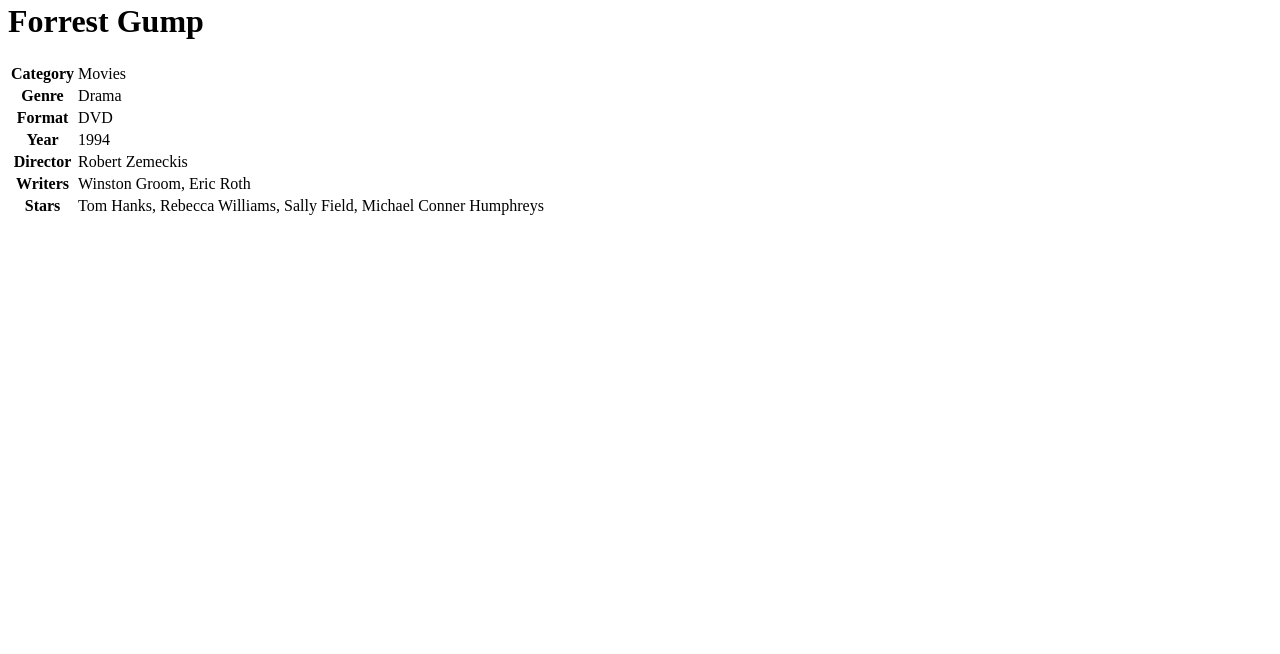
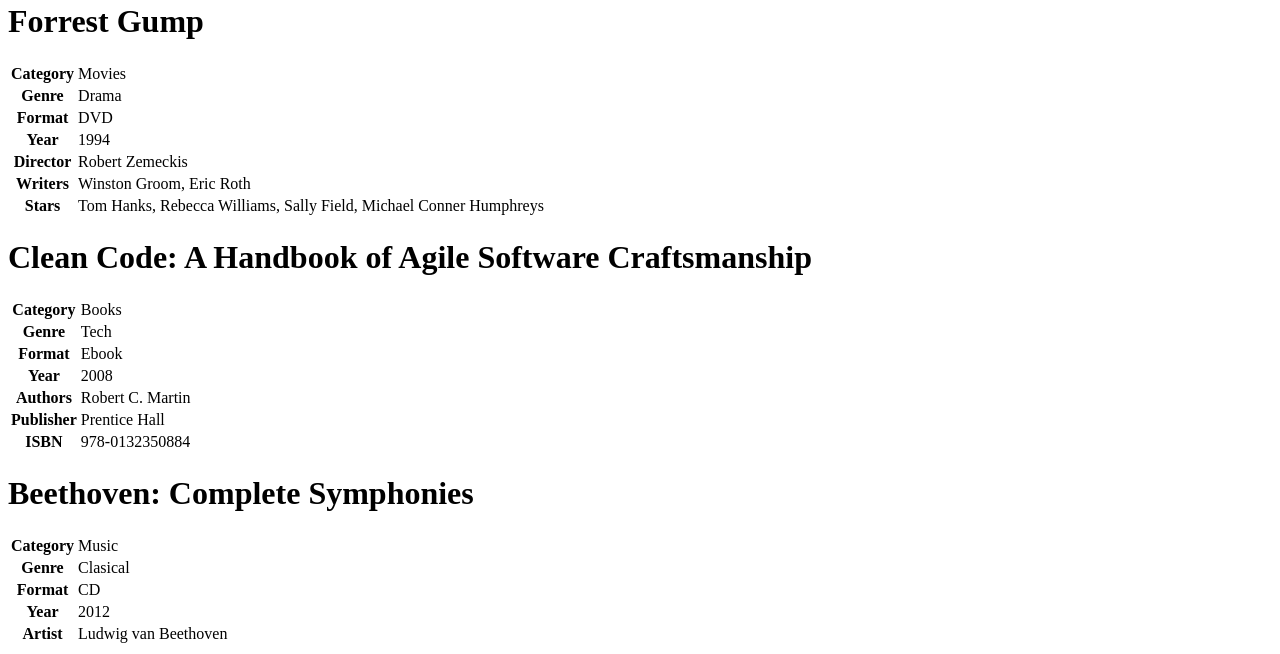
Before and after one commit to Critical187/TCI_Crawler, a plain HTML site: page TestPages/TestPage.html in a window 1280 px wide. Shown: the part 555-1209 px from the top of the page. Before the commit the page ends 800 px from the top, so only its background shows below. Drawn offline with Linux system fonts and the light colour scheme.

Commit message:
TestPage

```diff
--- a/TestPages/TestPage.html
+++ b/TestPages/TestPage.html
@@ -53,6 +53,60 @@
                         <td>Tom Hanks, Rebecca Williams, Sally Field, Michael Conner Humphreys</td>
                     </tr>
                 </table>
+                <h1>Clean Code: A Handbook of Agile Software Craftsmanship</h1>
+                <table>
+                    <tr>
+                        <th>Category</th>
+                        <td>Books</td>
+                    </tr>
+                    <tr>
+                        <th>Genre</th>
+                        <td>Tech</td>
+                    </tr>
+                    <tr>
+                        <th>Format</th>
+                        <td>Ebook</td>
+                    </tr>
+                    <tr>
+                        <th>Year</th>
+                        <td>2008</td>
+                    </tr>
+                    <tr>
+                        <th>Authors</th>
+                        <td>Robert C. Martin</td>
+                    </tr>
+                    <tr>
+                        <th>Publisher</th>
+                        <td>Prentice Hall</td>
+                    </tr>
+                    <tr>
+                        <th>ISBN</th>
+                        <td>978-0132350884</td>
+                    </tr>
+                </table>
+                <h1>Beethoven: Complete Symphonies</h1>
+                <table>
+                    <tr>
+                        <th>Category</th>
+                        <td>Music</td>
+                    </tr>
+                    <tr>
+                        <th>Genre</th>
+                        <td>Clasical</td>
+                    </tr>
+                    <tr>
+                        <th>Format</th>
+                        <td>CD</td>
+                    </tr>
+                    <tr>
+                        <th>Year</th>
+                        <td>2012</td>
+                    </tr>
+                    <tr>
+                        <th>Artist</th>
+                        <td>Ludwig van Beethoven</td>
+                    </tr>
+                </table>
             </div>
 
         </div>
```
Also changed, not shown: TestJSON/TestJSON.JSON (+12 -14 lines).
